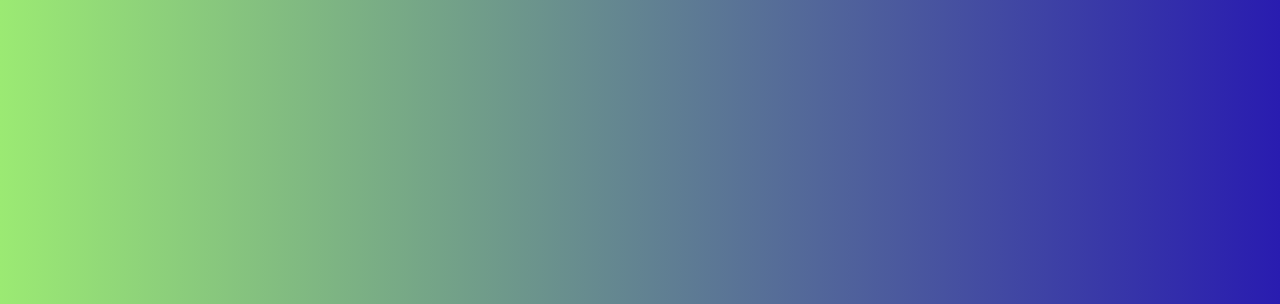
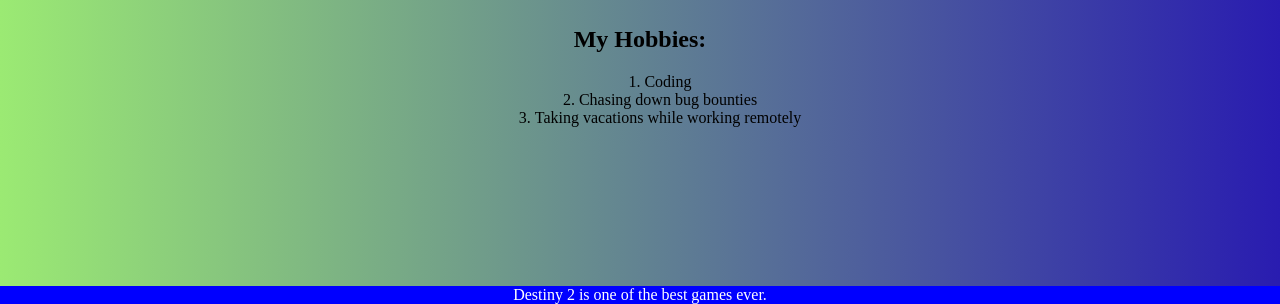
Before and after one commit to CharlesHancock2/about-charles, a plain HTML site: page index.html in a window 1280 px wide. Shown: the part 496-800 px from the top of the page. Drawn offline with Linux system fonts and the light colour scheme.

Commit message:
Added more about Charles.

```diff
--- a/index.html
+++ b/index.html
@@ -7,7 +7,7 @@
 </head>
 <body>
 <h1>About Charles</h1>
-<div>
+
 <p>I'm 27, from Albuquerque, and used to work in non-profit accounting in Seattle.</p>
 <p>I'm hoping to move back to the PNW in the next year or so because I miss the rain.</p>
 <p>I'm a self-taught master coder, and decided to take this course for two reasons:</p>
@@ -15,9 +15,15 @@
     <li>I was in the area and figured, "why not?"</li>
     <li>To prove to my rival, Anonymous (who was too scared to even take this bootcamp), that I am the true MASTER CODER</li>
 </ol>
-</div>
+
 <img src="coding.gif" alt="An average day at work">
-
+<h2>My Hobbies:</h2>
+<ol>
+    <li>Coding</li>
+    <li>Chasing down bug bounties</li>
+    <li>Taking vacations while working remotely</li>
+</ol>
+<footer>Destiny 2 is one of the best games ever.</footer>
 
 
 </body>
--- a/style.css
+++ b/style.css
@@ -13,3 +13,13 @@ img {
 ol {
     list-style-position: inside;
 }
+
+footer {
+    position: fixed;
+    left: 0;
+    bottom: 0;
+    width: 100%;
+    background-color: blue;
+    color: white;
+    text-align: center;
+}
```
Lines whose indentation alone changed are shown as unchanged.
